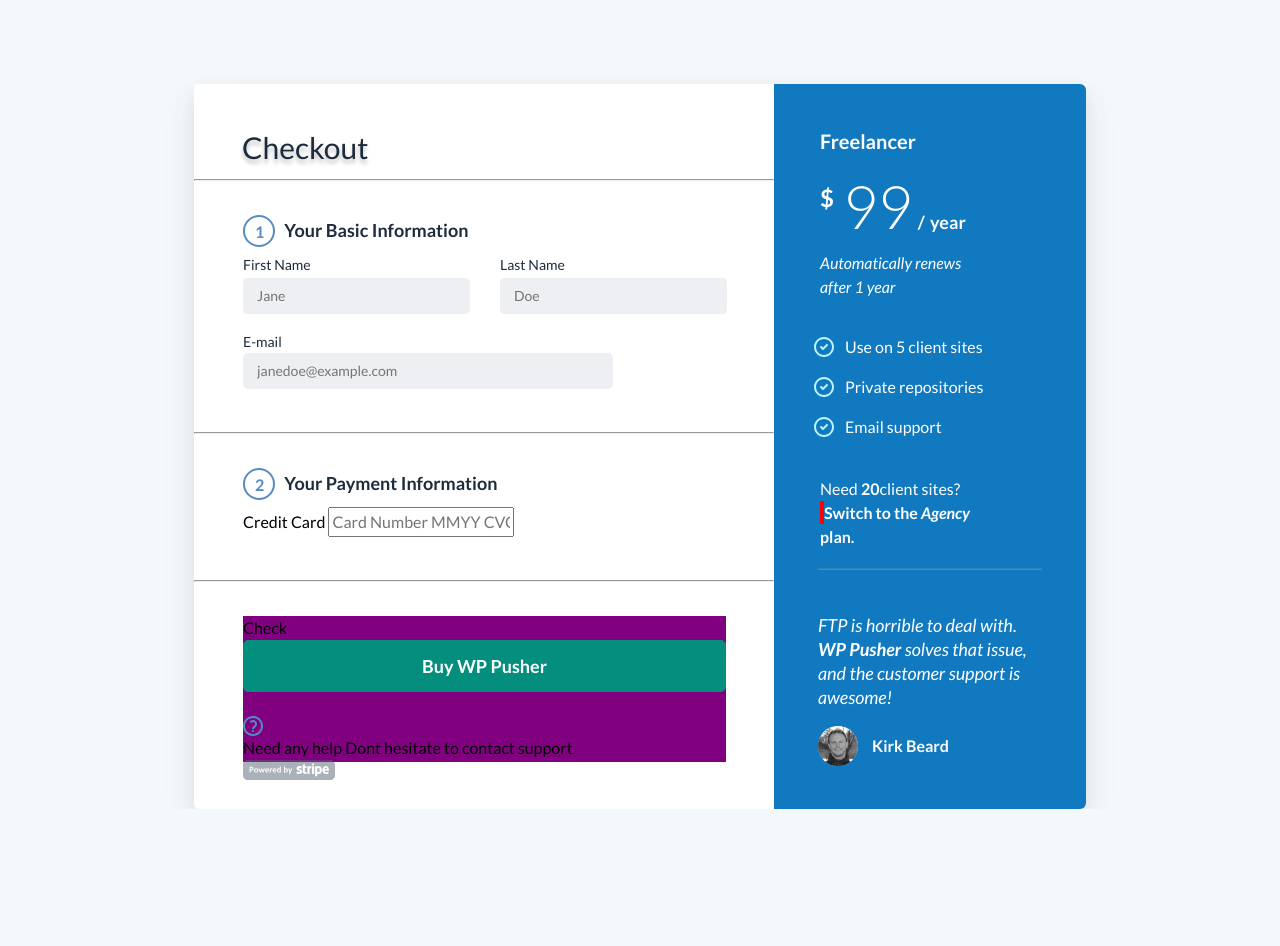
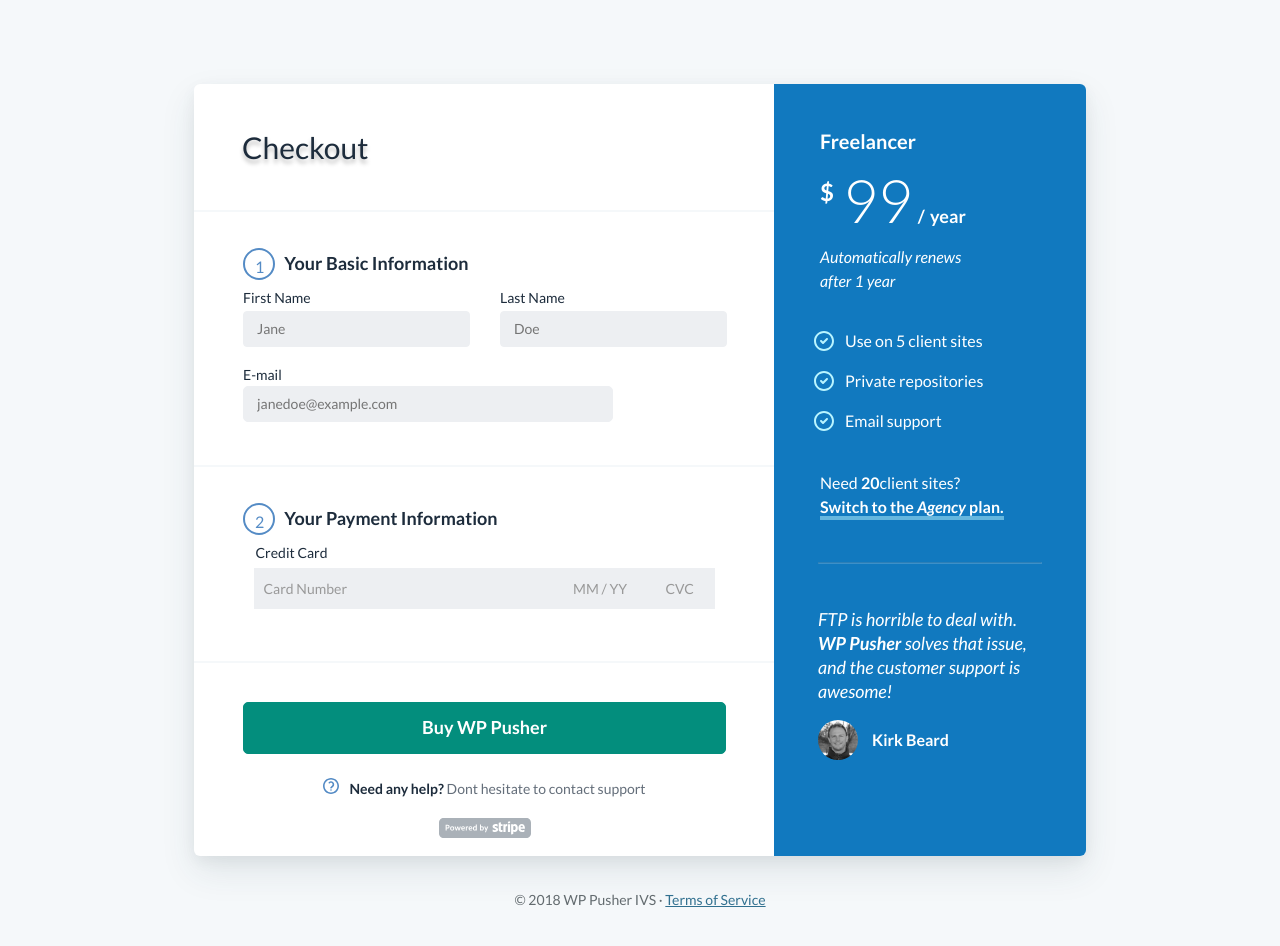
Before and after one commit to victorvictoria-maker/altSchoolAssignment3, a plain HTML site: page index.html in a window 1280 px wide. Shown: the part 100-1046 px from the top of the page. Before the commit the page ends 909 px from the top, so only its background shows below. Drawn offline with Linux system fonts and the light colour scheme; a web font is replaced by a local one.

Commit message:
Cleaned my code

```diff
--- a/index.html
+++ b/index.html
@@ -42,7 +42,6 @@
             <div class="wrap">
                 <section class="left">
                     <h2>Checkout</h2>
-                    <hr>
                     <form action="#" role="form" id="checkoutForm" aria-labelledby="checkoutForm">
                         <section class="basic-section">
                             <div class="title">
@@ -76,7 +75,6 @@
                             </div>
 
                         </section>
-                        <hr>
                         <section class="payment-section">
                             <div class="title">
                                 <svg xmlns="http://www.w3.org/2000/svg" width="32" height="32" viewBox="0 0 32 32"
@@ -87,17 +85,31 @@
                                 <h3>Your Payment Information</h3>
                             </div>
                             <div class="form-to-fill">
-                                <label for="creditcard">Credit Card</label>
-                                <input type="text" id="firstName" name="firstName" placeholder="Card Number MMYY CVC"
-                                    required aria-required="true">
+                                <fieldset>
+                                    <legend>Credit Card</legend>
+                                    <div class="card-input-group">
+                                        <div class="card-number">
+                                            <input type="text" id="cardNumber" name="cardNumber"
+                                                placeholder="Card Number" required aria-required="true">
+                                        </div>
+                                        <div class="month">
+                                            <input type="text" id="expiryMonth" name="expiryMonth" placeholder="MM / YY"
+                                                required aria-required="true" aria-label="Expiry Month">
+                                        </div>
+                                        <div class="cvc">
+                                            <input type="text" id="cvc" name="cvc" placeholder="CVC" required
+                                                aria-required="true" aria-label="CVC">
+                                        </div>
+                                    </div>
+                                </fieldset>
                             </div>
                         </section>
-                        <hr>
                         <section class="submit-section">
-                            <p>Check</p>
                             <button type="submit">Buy WP Pusher</button>
-                            <img src="assets/questionmark.svg" alt="questionmark">
-                            <p>Need any help Dont hesitate to contact support</p>
+                            <div class="help">
+                                <img src="assets/questionmark.svg" alt="questionmark">
+                                <p> <span>Need any help?</span> Dont hesitate to contact support</p>
+                            </div>
                             <img src="assets/powered_by_stripe.svg" alt="powered_by_stripe">
                         </section>
                     </form>
@@ -143,16 +155,13 @@
                                 awesome!</p>
                         </div>
                         <div class="profile">
-                            <!-- <svg xmlns="http://www.w3.org/2000/svg" width="40" height="40" viewBox="0 0 40 40"
-                                fill="none">
-                                <circle cx="20" cy="20" r="20" fill="#D8D8D8" />
-                            </svg> -->
                             <img src="assets/Bitmap.png" alt="profile-image">
                             <p>Kirk Beard</p>
                         </div>
                     </div>
                 </aside>
             </div>
+            <p class="copyright">© 2018 WP Pusher IVS · <a href="">Terms of Service</a></p>
         </main>
     </div>
 
--- a/style.css
+++ b/style.css
@@ -16,7 +16,6 @@ body {
   margin: 0 auto;
   background-color: #f5f8fa;
   font-family: "Lato", sans-serif;
-  /* font-family: "Sofia Sans Condensed", sans-serif; */
 }
 
 img,
@@ -58,7 +57,6 @@ li {
 /* HEADER */
 
 .header {
-  /* background-color: red; */
   display: flex;
   justify-content: space-between;
   height: 71px;
@@ -75,16 +73,12 @@ li {
 
 /* NAVIGATION */
 .nav {
-  /* background-color: yellow; */
   width: 476px;
   height: 40px;
-  /* display: inline; */
-  /* flex-shrink: 0; */
 }
 
 .nav ul {
   height: 100%;
-  /* background-color: green; */
   display: flex;
   align-items: center;
   justify-content: space-between;
@@ -117,23 +111,36 @@ li {
 /* CONTENT WRAPPER - MAIN */
 
 .main {
-  background-color: #ffffff;
-  /* border: 1px solid red; */
   width: 892px;
   margin: 0 auto;
-  /* height: 845px; */
   flex-shrink: 0;
   margin-block-start: 85px;
+  margin-block-end: 139px;
 }
 
 .main .wrap {
+  background-color: #ffffff;
   border-radius: 6px;
-  /* COME BACK HERE */
-  /* height: 795px; */
   display: flex;
-  /* background: #FFF; */
   box-shadow: 0px 5px 15px 0px rgba(0, 0, 0, 0.05),
     0px 15px 35px 0px rgba(43, 64, 78, 0.1);
+}
+
+.main .copyright {
+  margin-block-start: 33px;
+  text-align: center;
+  color: #636b6f;
+  text-align: center;
+  font-family: Lato;
+  font-size: 14px;
+  font-weight: 400;
+
+  > a {
+    color: #31708f;
+    font-family: Lato;
+    font-size: 14px;
+    font-weight: 400;
+  }
 }
 
 /* LEFT - THE WHITE FORM SIDE */
@@ -143,27 +150,25 @@ li {
 }
 
 .main .left h2 {
-  /* width: 161px; */
-  height: 54px;
   color: #1d2c3c;
   text-shadow: 0px 4px 4px rgba(0, 0, 0, 0.25);
   padding-inline-start: 48px;
-  /* padding-block-end: 26px; */
+  padding-block-end: 40px;
   font-size: 30px;
   font-weight: 400;
-}
-
-.main .left hr {
-  height: 2px;
-  background: #f5f7fa;
-  padding-inline-start: 0;
-  margin-block-end: 34px;
+  border-bottom: 2px solid #f5f8fa;
+  margin-block-end: 36px;
 }
 
 .main .left .basic-section,
 .main .left .payment-section {
   padding-inline-start: 49px;
   padding-block-end: 43px;
+  border-bottom: 2px solid #f5f8fa;
+}
+
+.main .left .payment-section {
+  margin-block-start: 35px;
 }
 
 .main .left .basic-section .title,
@@ -171,29 +176,15 @@ li {
   display: flex;
   height: 30px;
   margin-block-end: 9px;
-  /* background-color: red; */
-}
-
-.main .left .basic-section .title svg {
-  /* margin-inline-end: 10px; */
+  margin-block-start: 36px;
 }
 
 .main .left .basic-section .title .num,
 .main .left .payment-section .title .num {
-  /* width: 30px;
-  height: 30px;
-  flex-shrink: 0;
-  stroke-width: 2px;
-  stroke: #548bc5; */
-  /* position: absolute; */
   color: #548bc5;
   text-align: center;
   font-family: Lato;
   font-size: 16px;
-  font-style: normal;
-  font-weight: 700;
-  line-height: normal;
-  letter-spacing: -0.142px;
   position: relative;
   right: 20px;
   top: 7px;
@@ -204,18 +195,66 @@ li {
   width: 246px;
   height: 22px;
   margin-block-start: 2px;
-  /* background-color: gray; */
   color: #1d2c3c;
   font-size: 18px;
   font-weight: 700;
 }
 
-.main .left .basic-section .form-to-fill {
-  /* background-color: orange; */
+.main .payment-section .form-to-fill fieldset {
+  width: 483px;
+  border: none;
+  color: #1d2c3c;
+  font-family: Lato;
+  font-size: 14px;
+  font-weight: 400;
+}
+/* chatgpt */
+
+/*  */
+
+.main .payment-section .form-to-fill fieldset .card-input-group {
+  display: flex;
+  align-items: center;
+  /* gap: 10px; */
+}
+.main .payment-section .form-to-fill fieldset .card-input-group input {
+  color: #646e7a;
+  font-family: Lato;
+  font-size: 14px;
+  font-weight: 400;
+  border: none;
+  border-radius: 0;
+  background: #edeff2;
+  outline: none;
 }
 
+.main .payment-section .form-to-fill fieldset .card-input-group .card-number {
+  width: 67%;
+}
+
+.main .payment-section .form-to-fill fieldset .card-input-group .month {
+  width: 20%;
+}
+
+.main .payment-section .form-to-fill fieldset .card-input-group .cvc {
+  width: 13%;
+}
+
+.main .payment-section .form-to-fill fieldset input {
+  width: 100%;
+  padding: 10px;
+  box-sizing: border-box;
+  border: 1px solid #ccc;
+  border-radius: 4px;
+}
+
+.main .payment-section .form-to-fill fieldset input::placeholder {
+  color: #999;
+}
+
+/* chatgpt */
+
 .main .left .basic-section .form-to-fill .name {
-  /* background-color: gray; */
   display: flex;
   margin-block-end: 15px;
 }
@@ -295,16 +334,21 @@ li {
 .main .left .submit-section {
   width: 483px;
   height: 146.101px;
-  background-color: purple;
   margin-inline-start: 49px;
   margin-inline-end: 48px;
   margin-block-end: 46.9px;
+  padding-block-start: 39px;
+
+  > img {
+    width: 92px;
+    margin: 0 auto;
+    margin-block-start: 24px;
+  }
 }
 
 .main .left .submit-section button {
   width: 100%;
   height: 52px;
-  /* flex-shrink: 0; */
   border-radius: 5px;
   background: #038e7d;
   border: 1px solid #038e7d;
@@ -313,15 +357,36 @@ li {
   font-size: 18px;
   font-weight: 700;
   margin-block-end: 24px;
-  /* padding-block-start: 13px;
-  padding-block-end: 17px; */
+}
+
+.main .left .submit-section .help {
+  display: flex;
+  justify-content: center;
+  height: 16px;
+
+  > img {
+    margin-inline-end: 10px;
+  }
+
+  > p {
+    color: #646e7a;
+    font-family: Lato;
+    font-size: 14px;
+    font-weight: 400;
+
+    > span {
+      color: #1d2c3c;
+      font-family: Lato;
+      font-size: 14px;
+      font-weight: 700;
+    }
+  }
 }
 
 /* ASIDE - THE BLUE SIDE */
 .main .right {
   width: 312px;
   color: #ffffff;
-  /* border: 1px solid red; */
   border-radius: 0px 6px 6px 0px;
   background: #1179bf;
 }
@@ -332,11 +397,10 @@ li {
 }
 
 .main .right .freelancer {
-  /* width: 93px; */
   font-family: Lato;
   font-size: 20px;
   font-weight: 700;
-  /* background-color: red; */
+  height: 24px;
   margin-bottom: 5px;
 }
 
@@ -346,12 +410,12 @@ li {
   position: relative;
   top: -22px;
   margin-inline-end: 6px;
+  height: 72px;
 }
 
 .main .right .price-per-year p {
   display: inline-block;
-  /* width: 121px; */
-  /* background-color: yellow; */
+  padding-block-end: 0;
 }
 
 .main .right .price {
@@ -378,20 +442,14 @@ li {
 
 .main .right .services {
   margin-bottom: 38px;
-  /* background-color: purple; */
 }
 
 .main .right .services li {
-  /* line-height: 24px; */
   margin-block-end: 16px;
-  /* background-color: red; */
-  /* margin-left: 0; */
   display: flex;
 }
 
 .main .right .services li img {
-  /* width: 20px; */
-  /* height: 20px; */
   margin-inline-end: 11px;
 }
 
@@ -407,17 +465,14 @@ li {
   height: 50px;
   font-size: 16px;
   font-weight: 400;
-  /* color: #ffffff; */
-  /* opacity: 0.5036; */
 }
 
-.main .right .switch::before {
-  content: "";
-  border: 2px solid red;
-  /* border-bottom-width: 280px; */
-  /* border-bottom: 4px solid #b9f5ff; */
-  /* line-height: 5px; */
-  /* padding-block-start: -15px;k */
+.main .right .client a {
+  width: max-content;
+  color: #fff;
+  font-size: 16px;
+  font-weight: 700;
+  border-block-end: 4px solid rgba(185, 245, 255, 0.5);
 }
 
 .main .right .italic {
@@ -435,9 +490,7 @@ li {
 
 .divider {
   width: 224px;
-  /* margin: 0 auto; */
   margin-inline-start: 44px;
-  /* margin-inline-end: 44px; */
   margin-block-start: 41px;
   height: 2px;
   background-color: #ffffff;
@@ -445,12 +498,10 @@ li {
 }
 
 .review {
-  /* background-color: green; */
   width: 229px;
   height: 196px;
   margin-inline-start: 44px;
   padding-block-start: 43px;
-  /* margin-block-end: 143px; */
 }
 
 .review .text {
@@ -471,14 +522,12 @@ li {
   align-items: center;
 }
 
-/* come back */
 .review .profile img {
   background: url(<path-to-image>), lightgray 0px 0px / 100% 100% no-repeat;
   width: 40px;
   height: 40px;
   border-radius: 50%;
   margin-inline-end: 14px;
-  /* position: absolute; */
 }
 
 .review .profile p {
--- a/stylezz.css
+++ /dev/null
@@ -1,120 +0,0 @@
-:root {
-  --background-color: #f5f8fa;
-}
-
-/* CSS RESET */
-*,
-*::before,
-*::after {
-  box-sizing: border-box;
-}
-
-* {
-  margin: 0;
-}
-
-body {
-  line-height: 1.5;
-  -webkit-font-smoothing: antialiased;
-}
-
-img,
-picture,
-video,
-canvas,
-svg {
-  display: block;
-  max-width: 100%;
-}
-
-input,
-button,
-textarea,
-select {
-  font: inherit;
-}
-
-p,
-h1,
-h2,
-h3,
-h4,
-h5,
-h6 {
-  overflow-wrap: break-word;
-}
-
-#root,
-#__next {
-  isolation: isolate;
-}
-
-/* MAIN CSS */
-
-a {
-  text-decoration: none;
-}
-
-/* .wrapper {
-  background: #f5f8fa;
-} */
-
-header {
-  /* border: 1px solid red; */
-  display: flex;
-  justify-content: space-between;
-  align-items: center;
-  margin-block-start: 1.75rem;
-  margin-inline-start: 2.5rem;
-  margin-inline-end: 2.5rem;
-}
-
-header img {
-  width: 12.5rem;
-  /* background: url(<path-to-image>), lightgray 0px 0px / 100% 100% no-repeat; */
-}
-
-.nav {
-  width: 29.75rem;
-  /* float: right; */
-  /* height: 2.5rem; */
-  flex-shrink: 0;
-  /* border: 1px solid green; */
-
-  > ul li {
-    display: inline;
-    margin-inline-end: 1.063rem;
-
-    > a {
-      color: #1d2c3c;
-      /* text-align: center; */
-      /* font-family: Lato; */
-      font-size: 0.875rem;
-      /* font-style: normal; */
-      font-weight: 700;
-      /* line-height: normal; */
-      /* letter-spacing: -0.00063rem; */
-    }
-
-    > .account-btn {
-      width: 91px;
-      border-radius: 6px;
-      border: 2px solid #646e7a;
-      /* padding-inline-start: 19px;
-      padding-inline-end: 20px;
-      padding-block-start: 11px;
-      padding-block-end: 22px; */
-      background-color: var(--background-color);
-    }
-  }
-}
-
-/* ul li {
-}
-
-ul li a {
-
-}
-
-.account-btn {
-} */
```
